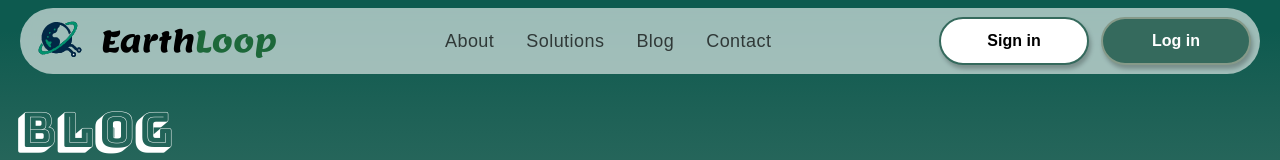
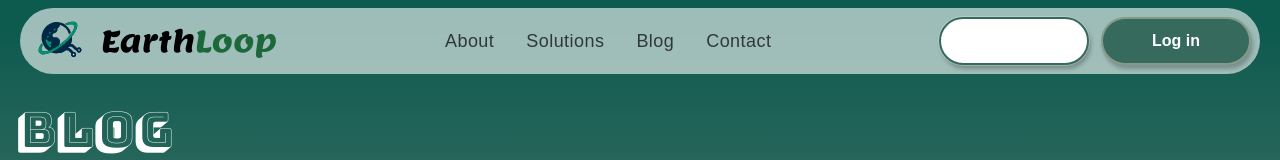
Before and after one commit to itsherhere/EarthLoop, a Next.js app: page /blog in a window 1280 px wide. Shown: the top 160 px of the page. Built offline with nearby package versions, Linux system fonts and the light colour scheme; a web font is replaced by a local one.

Commit message:
fix: correct navigation and auth actions

```diff
--- a/components/Navbar.tsx
+++ b/components/Navbar.tsx
@@ -75,9 +75,9 @@
           </div>*/}
 
           <ul className="hidden lg:flex items-center gap-8">
-            {navLink.map(({ label }) => (
+            {navLink.map(({ label, href }) => (
               <li key={label}>
-                <a  href={label} className="text-black/70 text-[18px] tracking-wide hover:text-black transition">{label}</a>
+                <Link href={href} className="text-black/70 text-[18px] tracking-wide hover:text-black transition">{label}</Link>
               </li>
             ))}
           </ul>
@@ -89,7 +89,7 @@
           <div className="hidden lg:flex items-center gap-3">
             <Button
               href="/signup"
-              variant=""
+              variant="outline"
               size="md"
               className="
               transform  hover:text-[#1d3630]
@@ -97,15 +97,15 @@
                 bg-white
                 border-2 border-[#356a5d]
                 shadow-[2px_4px_4px_#00000040]
-                text-[16px] font-Roboto font-medium
+                text-[16px] font-Roboto font-medium text-[#356a5d]
               "
             >
-              Sign in
+              Sign up
             </Button>
 
             <Button
               href="/login"
-              variant=""
+              variant="filled"
               size="md"
               className="
                 transform bg-[#356a5d] hover:text-[#356a5d]
@@ -190,7 +190,7 @@
 
             <div className="mt-3 flex gap-2 px-2">
               <Button
-                href="/signin"
+                href="/signup"
                 variant="outline"
                 size="sm"
                 className="
@@ -200,7 +200,7 @@
                   text-sm font-medium w-full
                 "
               >
-                Sign in
+                Sign up
               </Button>
 
               <Button
```
